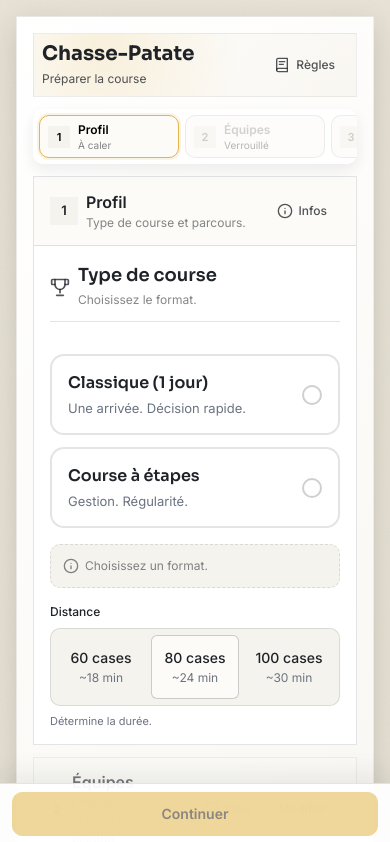
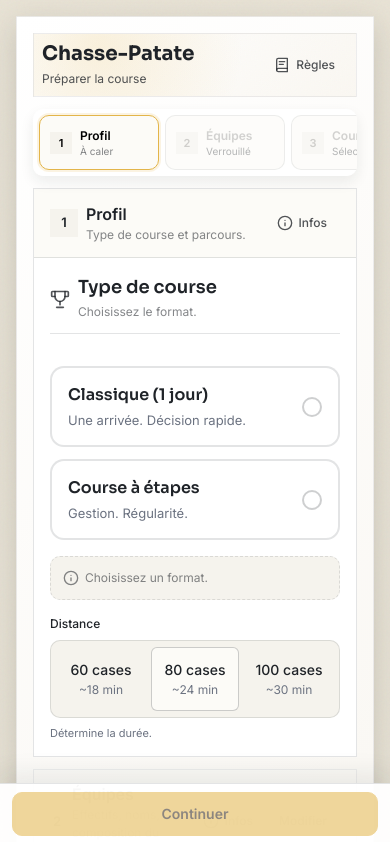
Before and after one commit to benabot/cycling-sim-game-game-code, a Vue app: page / in a window 390 px wide. Shown: the top 842 px of the page. Built offline with nearby package versions, Linux system fonts and the light colour scheme.

Commit message:
feat(ui): add compact mobile stepper + copy/status updates

```diff
--- a/src/components/SetupScreen.vue
+++ b/src/components/SetupScreen.vue
@@ -1555,21 +1555,20 @@ initializePlayers();
 
   .setup-stepper {
     display: flex;
-    gap: var(--space-xs);
+    gap: 6px;
     overflow-x: auto;
-    padding-bottom: var(--space-xs);
     position: sticky;
-    top: calc(var(--space-sm) + env(safe-area-inset-top));
+    top: calc(var(--space-xs) + env(safe-area-inset-top));
     z-index: 8;
     background: var(--color-surface);
-    padding: var(--space-xs);
+    padding: 6px;
     border-radius: var(--radius-md);
     box-shadow: 0 6px 14px rgba(31, 35, 40, 0.08);
   }
 
   .stepper-item {
-    min-width: 140px;
-    padding: var(--space-xs) var(--space-sm);
+    min-width: 120px;
+    padding: 6px 10px;
   }
 
   .stepper-index {
```
